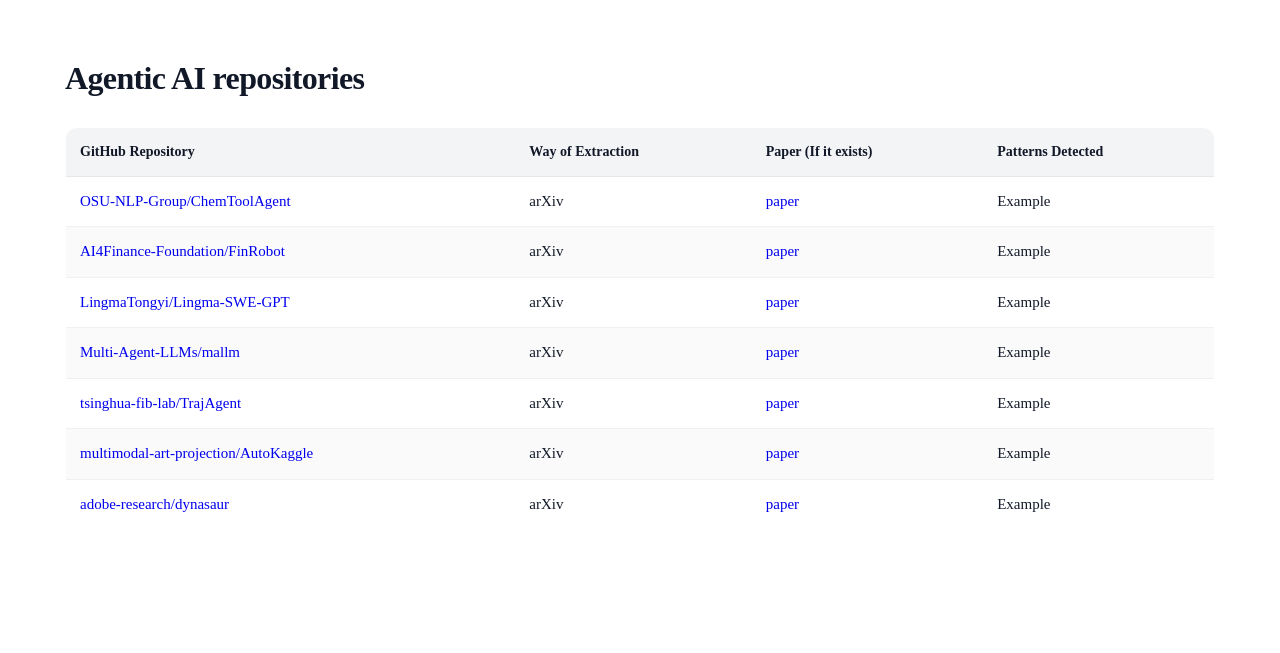
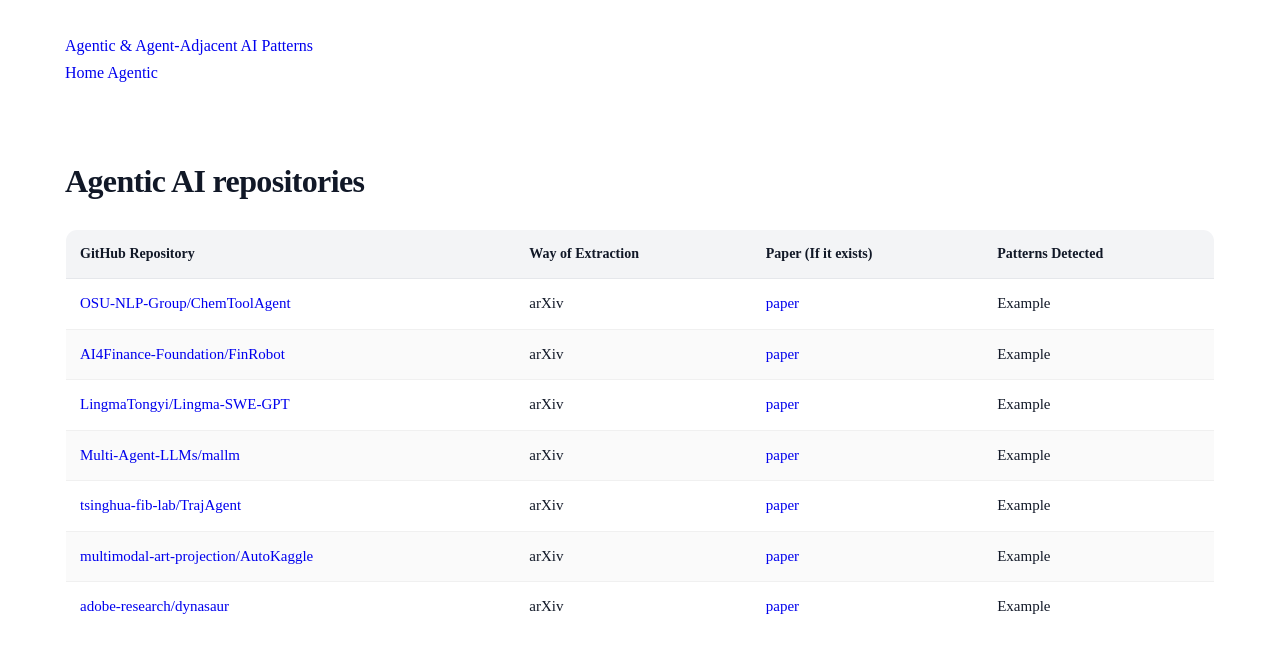
Before and after one commit to ioannakaragiannifsti/AgenticAIPatterns.github.io, a Jekyll site: the page built from agentic.md, in a window 1280 px wide. Shown: the top 653 px of the page. Built offline with Jekyll 4.4.1, drawn with Linux system fonts in a browser that asks for light colours.

Commit message:
Update default.html

```diff
--- a/_layouts/default.html
+++ b/_layouts/default.html
@@ -4,12 +4,21 @@
     <meta charset="utf-8" />
     <meta name="viewport" content="width=device-width, initial-scale=1" />
     <title>{{ page.title }} | {{ site.title }}</title>
-
-    <link rel="stylesheet" href="{{ '/assets/css/style.css' | relative_url }}">
+    <link rel="stylesheet" href="{{ '/assets/css/style.css?v=2' | relative_url }}">
   </head>
 
   <body>
-    <main class="wrapper" style="padding: 24px;">
+    <header class="topbar">
+      <div class="wrapper topbar-inner">
+        <a class="brand" href="{{ '/' | relative_url }}">{{ site.title }}</a>
+        <nav class="nav">
+          <a href="{{ '/' | relative_url }}">Home</a>
+          <a href="{{ '/agentic.html' | relative_url }}">Agentic</a>
+        </nav>
+      </div>
+    </header>
+
+    <main class="wrapper">
       {{ content }}
     </main>
   </body>
```
